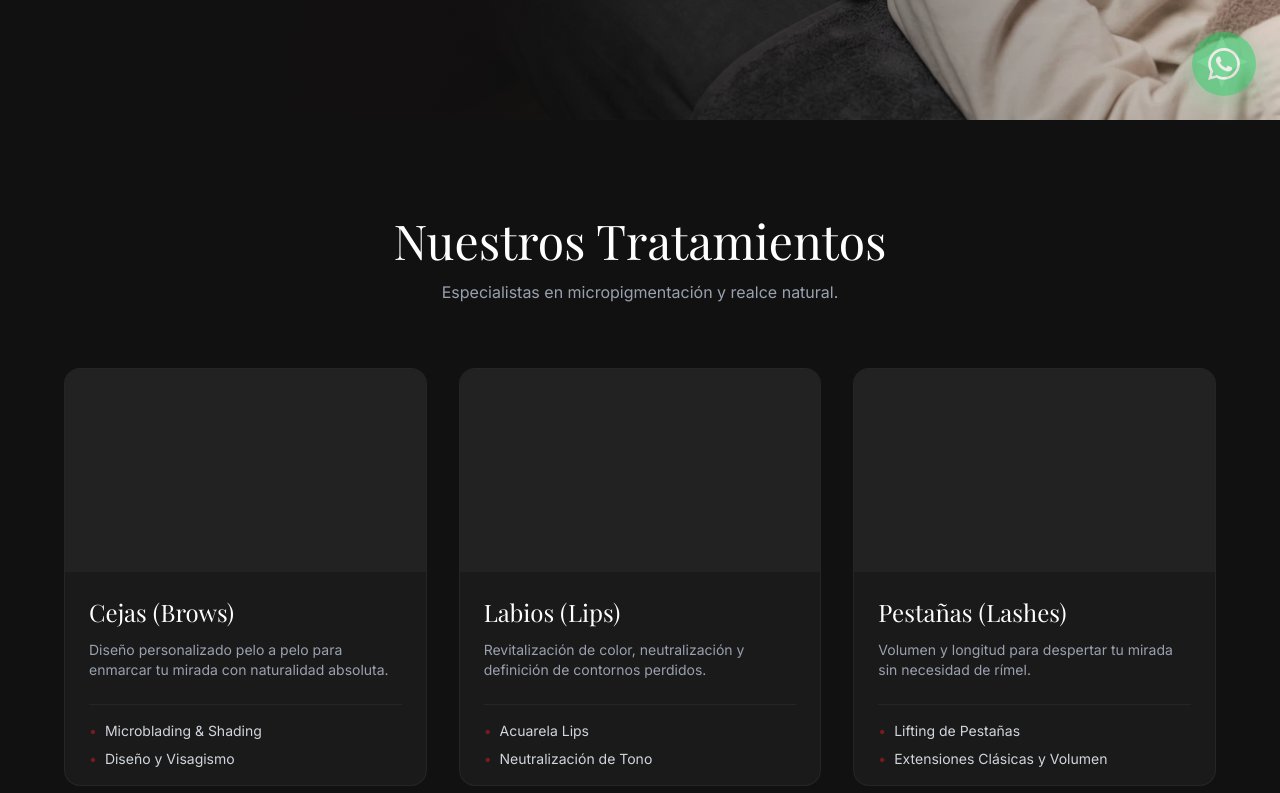
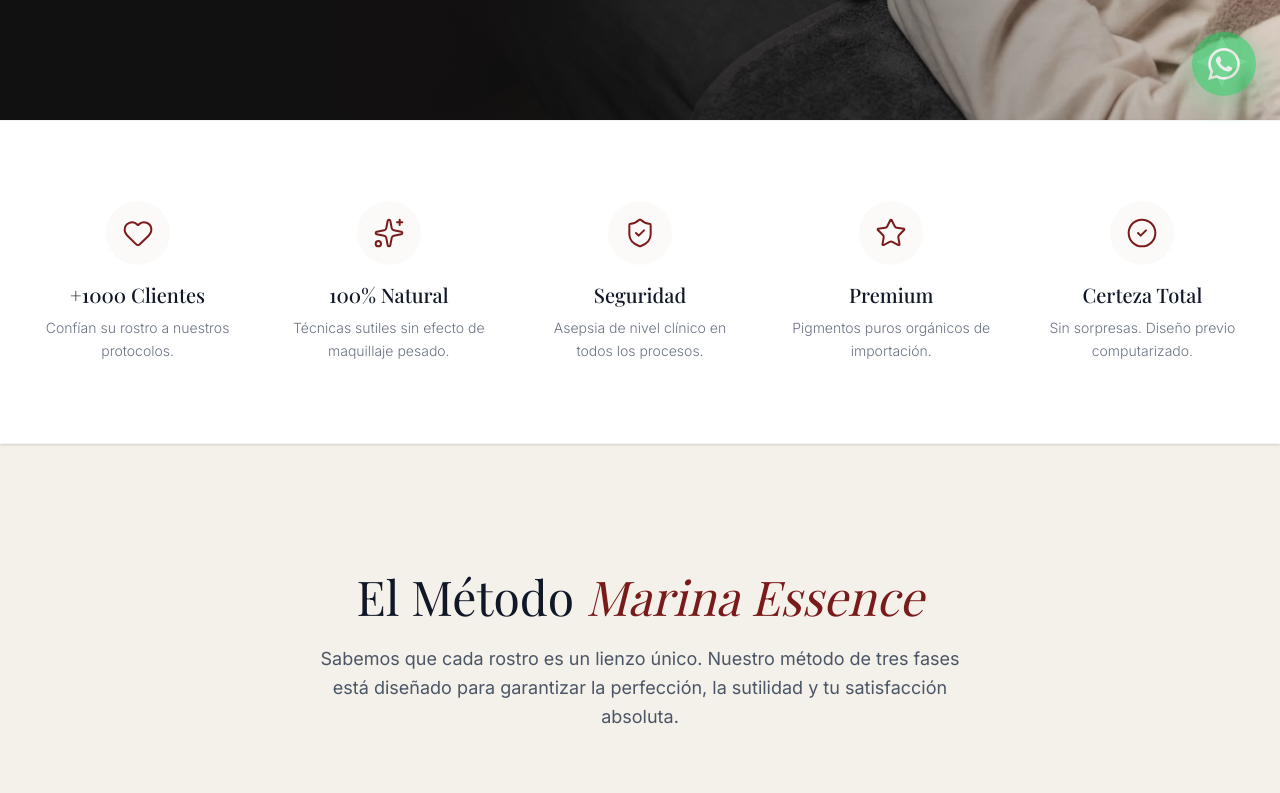
Before and after one commit to Resu1611/Web-Marina, a React (Vite) app: page / in a window 1280 px wide. Shown: the part 680-1473 px from the top of the page. Built offline with nearby package versions, Linux system fonts and the light colour scheme; a web font is replaced by a local one.

Commit message:
Fix: Ocultar temporalmente seccion de Servicios

```diff
--- a/src/App.tsx
+++ b/src/App.tsx
@@ -164,7 +164,7 @@
 
 const ServicesSection = () => {
   return (
-    <section id="servicios" className="bg-[#111111] py-24 px-6 md:px-16">
+    <section id="servicios" className="hidden bg-[#111111] py-24 px-6 md:px-16">
       <FadeInUp>
         <div className="text-center">
           <h2 className="font-serif text-3xl md:text-5xl text-white">Nuestros Tratamientos</h2>
```
